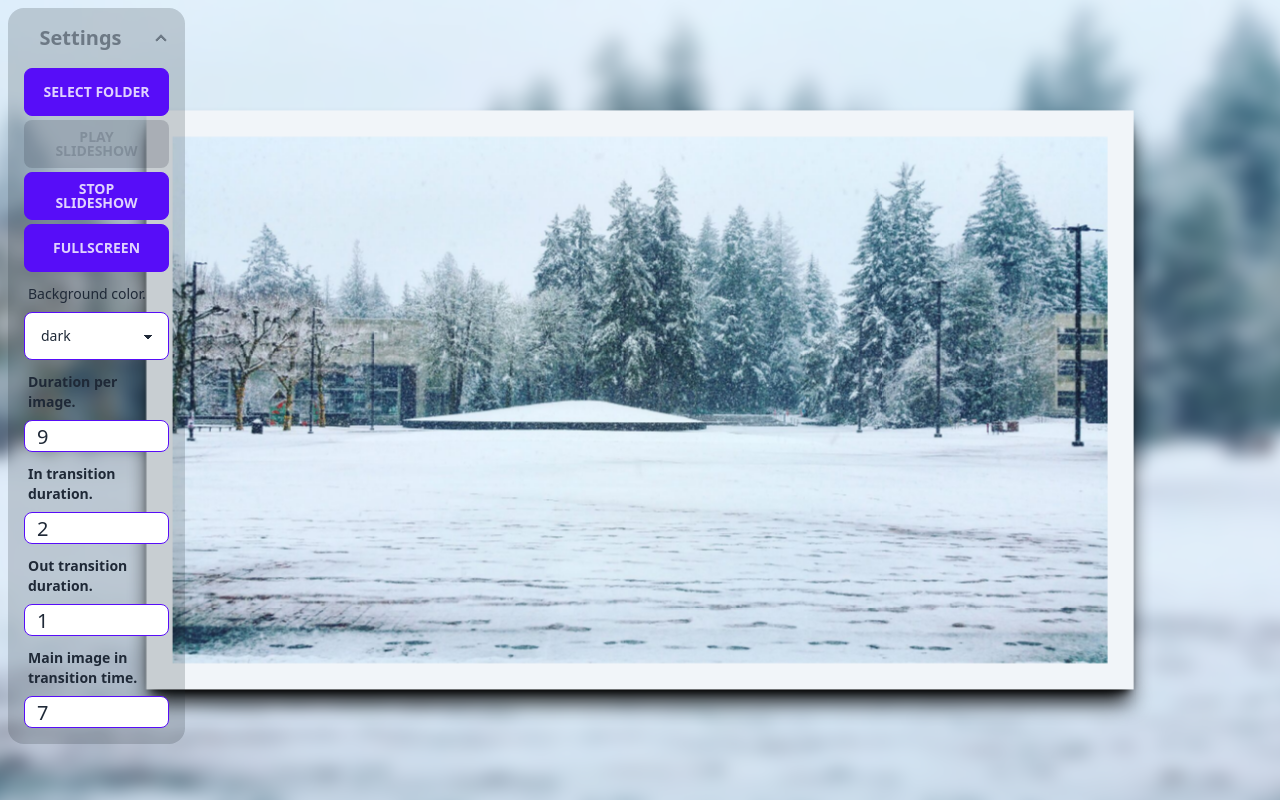
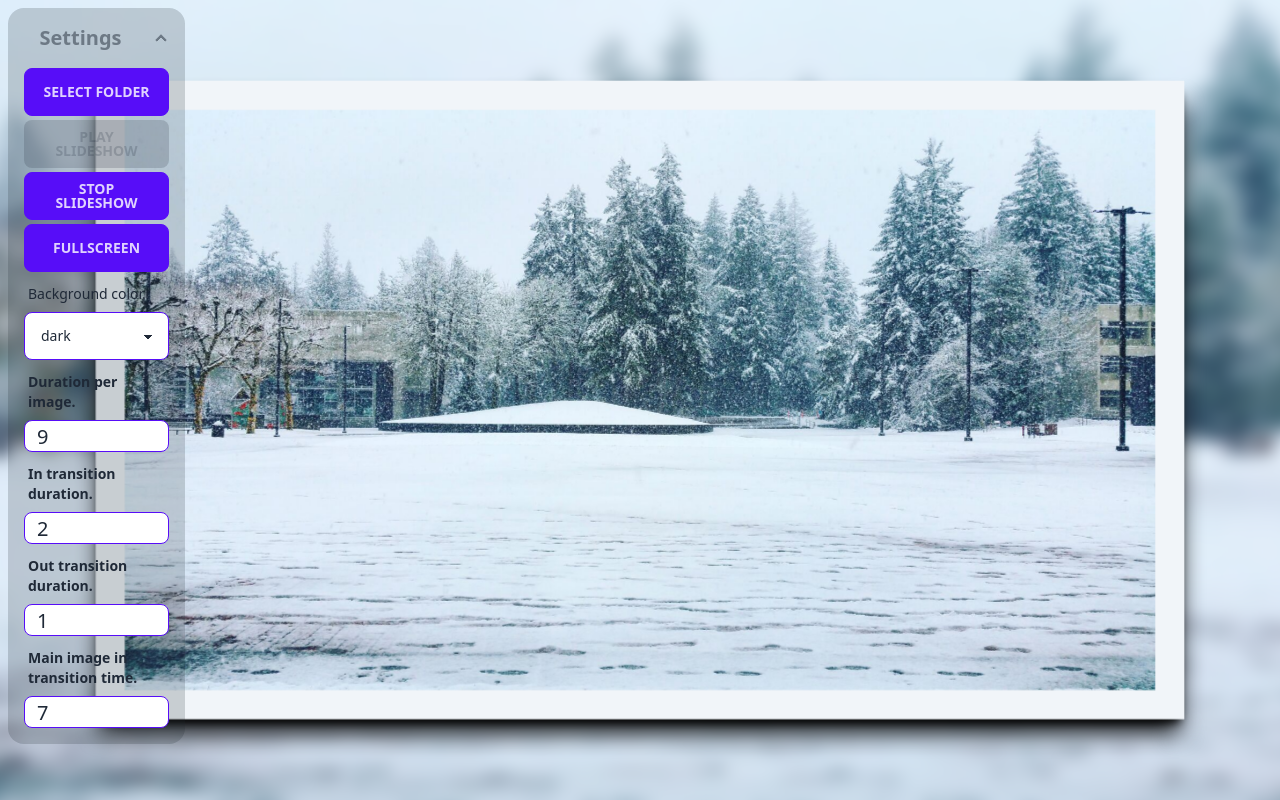
Before and after one commit to BrayanLope5/slideshow, a SvelteKit app: page / in a window 1280 px wide. Built offline with nearby package versions, Linux system fonts and the light colour scheme.

Commit message:
finishng touches

```diff
--- a/src/routes/+page.svelte
+++ b/src/routes/+page.svelte
@@ -2,6 +2,7 @@
 	import Controls from '$lib/components/Controls.svelte';
 	import {
 		imageURLs,
+		isPlaying,
 		imagesPreAndCurr,
 		times,
 		containerAnim,
@@ -19,6 +20,8 @@
 
 	$: if ($imageURLs.length === 0) {
 		$imagesPreAndCurr = { currentImage: defaultImage, imageToPreload: null };
+	} else if ($imageURLs.length > 0 && !$isPlaying) {
+		$imagesPreAndCurr = { currentImage: defaultImage, imageToPreload: $imageURLs[0] };
 	}
 </script>
 
@@ -56,7 +59,7 @@
 	}
 	@keyframes scaleIn {
 		0% {
-			transform: scale3d(0, 0, 1);
+			transform: scale3d(0.5, 0.5, 1);
 		}
 		100% {
 			transform: scale3d(1, 1, 1);
```
